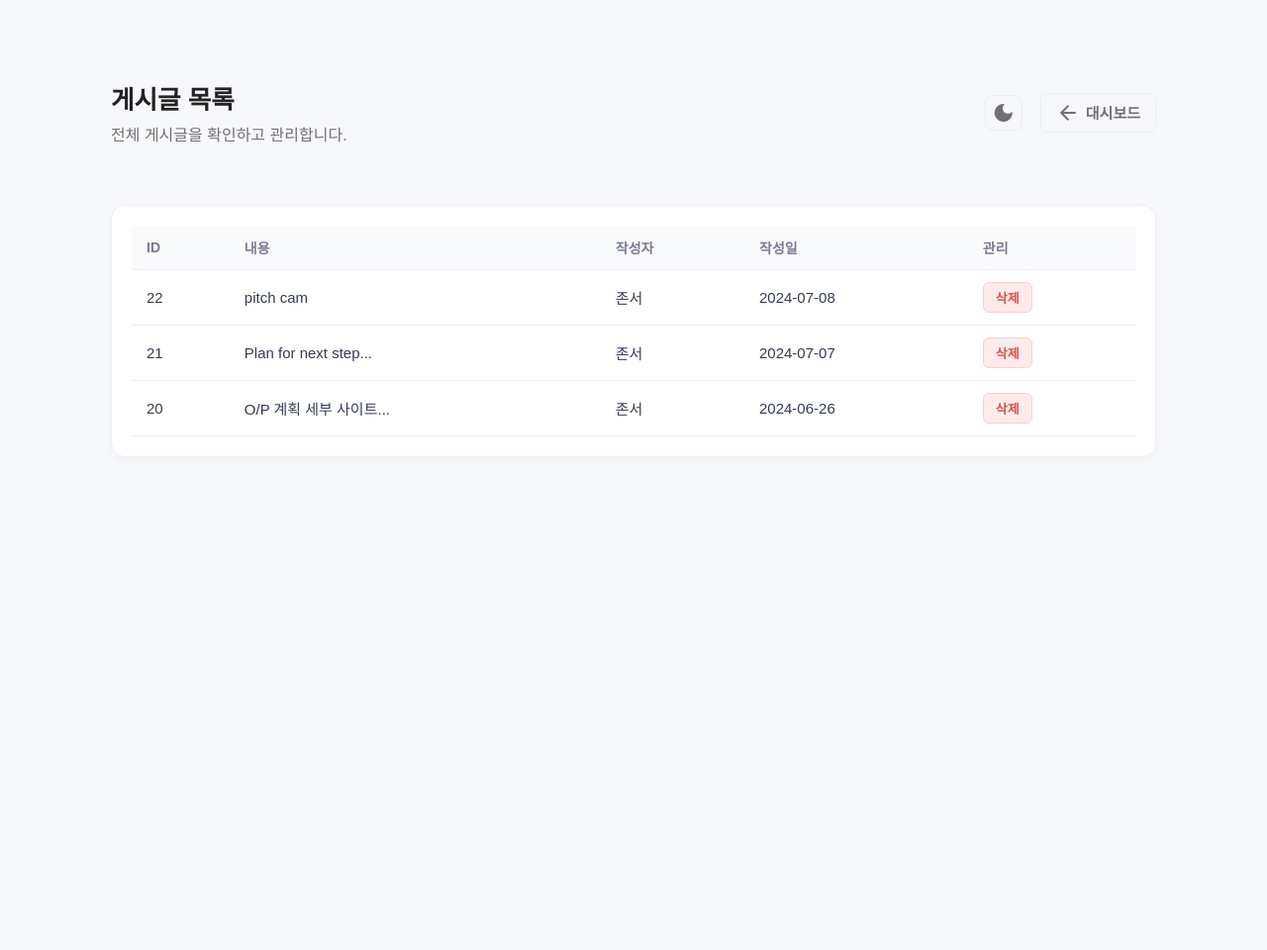
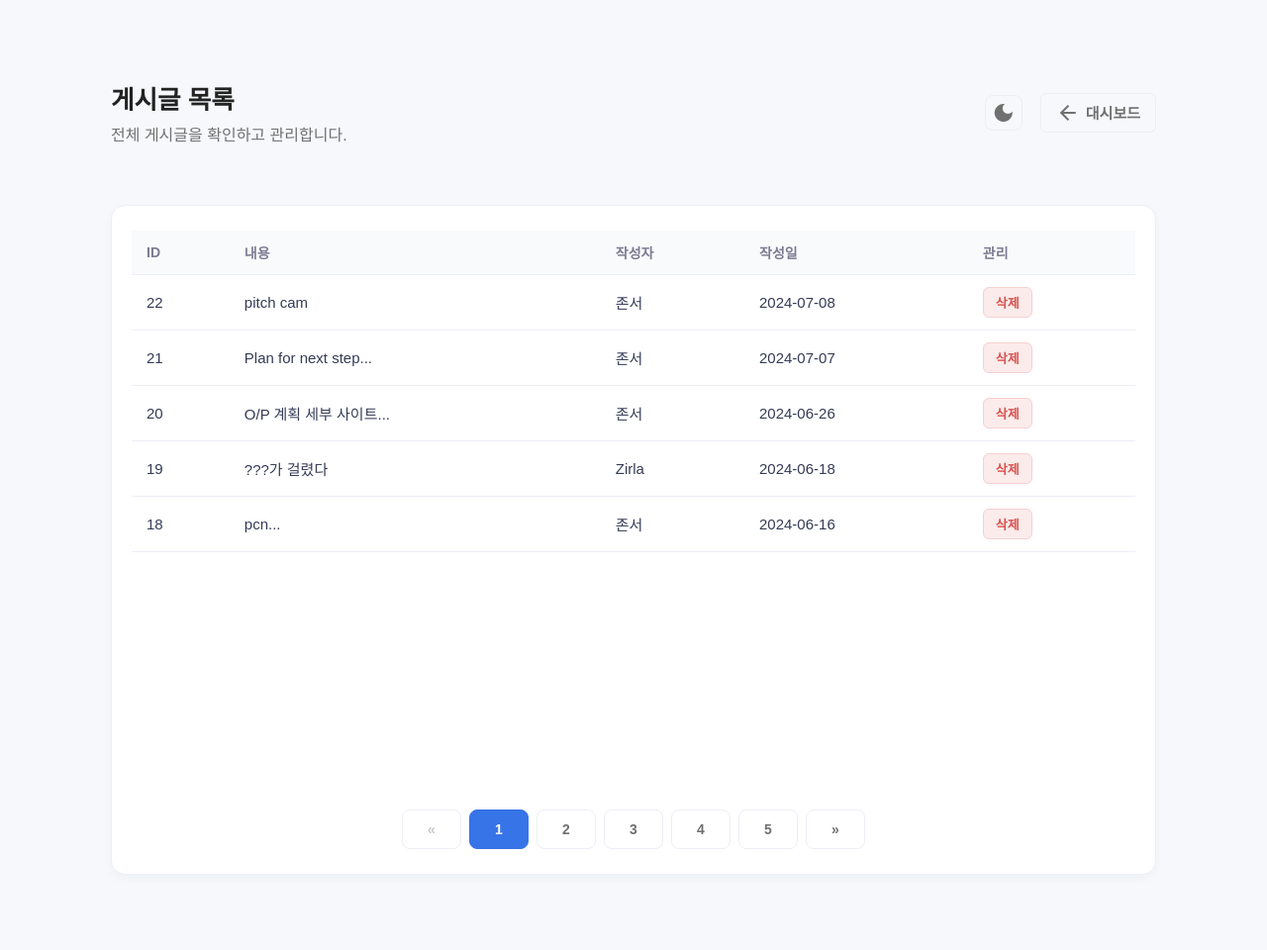
Before and after one commit to ataraxia7899/Dashboard_in_django, a Django app: page /post_list/ in a window 1280 px wide. Shown: the whole page at 99% size. Run offline with Django 5.2, Linux system fonts and the light colour scheme.

Commit message:
게시글 목록 페이지에 페이징 기능 추가 및 스타일 수정

```diff
--- a/static/post_list.css
+++ b/static/post_list.css
@@ -3,9 +3,13 @@
 .post-list-container {
 	background: var(--card-bg-color);
 	border-radius: 14px;
-	padding: 20px;
+	padding: 25px 20px 10px;
 	border: 1.2px solid var(--card-border-color);
 	box-shadow: 0 4px 10px var(--card-shadow-color);
+	height: 80%;
+	display: flex;
+	flex-direction: column;
+	justify-content: space-between;
 }
 
 .post-table {
@@ -74,3 +78,50 @@
 	border-color: var(--btn-primary-bg);
 	color: var(--btn-primary-bg);
 }
+
+/* Pagination Styles */
+.pagination-container {
+	display: flex;
+	justify-content: center;
+	padding: 25px 0 15px;
+}
+
+.pagination {
+	display: flex;
+	gap: 8px;
+}
+
+.pagination a {
+	display: inline-flex;
+	align-items: center;
+	justify-content: center;
+	min-width: 38px;
+	height: 38px;
+	padding: 0 10px;
+	text-decoration: none;
+	font-weight: 600;
+	font-size: 14px;
+	border-radius: 8px;
+	transition: background-color 0.2s, color 0.2s, border-color 0.2s;
+	color: var(--text-color-secondary);
+	background-color: var(--card-bg-color);
+	border: 1.5px solid var(--card-border-color);
+}
+
+.pagination a:hover:not(.active) {
+	border-color: var(--btn-primary-bg);
+	color: var(--btn-primary-bg);
+	background-color: var(--bg-color);
+}
+
+.pagination a.active {
+	background-color: var(--btn-primary-bg);
+	color: var(--btn-primary-text);
+	border-color: var(--btn-primary-bg);
+	cursor: default;
+}
+
+.pagination a.disabled {
+	color: var(--text-color-meta-light);
+	pointer-events: none;
+}
--- a/templates/post_list.html
+++ b/templates/post_list.html
@@ -70,8 +70,35 @@
 								<td>2024-06-26</td>
 								<td><button class="btn-delete">삭제</button></td>
 							</tr>
+							<!-- 실제로는 백엔드에서 페이지에 맞는 데이터만 전달합니다. -->
+							<tr>
+								<td>19</td>
+								<td>???가 걸렸다</td>
+								<td>Zirla</td>
+								<td>2024-06-18</td>
+								<td><button class="btn-delete">삭제</button></td>
+							</tr>
+							<tr>
+								<td>18</td>
+								<td>pcn...</td>
+								<td>존서</td>
+								<td>2024-06-16</td>
+								<td><button class="btn-delete">삭제</button></td>
+							</tr>
 						</tbody>
 					</table>
+					<!-- Pagination -->
+					<div class="pagination-container">
+						<div class="pagination">
+							<a href="#" class="page-arrow disabled">&laquo;</a>
+							<a href="#" class="page-link active">1</a>
+							<a href="#" class="page-link">2</a>
+							<a href="#" class="page-link">3</a>
+							<a href="#" class="page-link">4</a>
+							<a href="#" class="page-link">5</a>
+							<a href="#" class="page-arrow">&raquo;</a>
+						</div>
+					</div>
 				</div>
 			</main>
 		</div>
```
